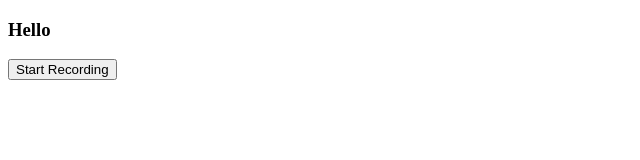
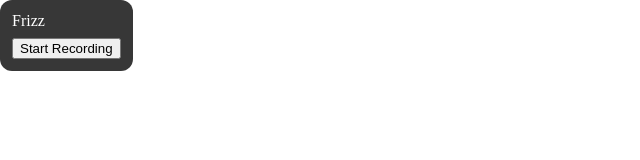
Before and after one commit to bgao8/Learning-Reinforcement, an Electron app: page client/index.html in a window 640 px wide. Drawn offline with Linux system fonts and the light colour scheme.

Commit message:
Made window more akin to that of a clickthrough overlay design.

```diff
--- a/client/index.html
+++ b/client/index.html
@@ -1,14 +1,16 @@
 <!DOCTYPE html>
 <html>
     <head>
+        <meta charset="UTF-8">
         <title>Frizz</title>
+        <link rel="stylesheet" href="styles.css">
     </head>
 
     <body>
-        <h3>Hello</h3>
-        <!-- <script>window.api.log("page loaded")</script> -->
-
-        <button id="toggle-record" type="button">Start Recording</button>
+        <div class="panel">
+            <div class="drag-handle">Frizz</div>
+            <button id="toggle-record" type="button">Start Recording</button>
+        </div>
         <script src="renderer.js"></script>
     </body>
 </html>
--- a/client/main.js
+++ b/client/main.js
@@ -11,7 +11,10 @@ function createWindow() {
         title: "Frizz",
         webPreferences: {
             preload: path.join(__dirname, "preload.js")
-        }
+        },
+        transparent: true,
+        frame: false,
+        hasShadow: false,
     })
     win.loadFile("index.html")
     return win
--- /dev/null
+++ b/client/styles.css
@@ -0,0 +1,22 @@
+html, body {
+    background: transparent;
+    margin: 0;
+}
+
+.panel {
+    background: rgba(20, 20, 20, 0.85);   /* last number is opacity */
+    color: white;
+    border-radius: 12px;
+    padding: 12px;
+    width: fit-content;
+}
+
+.drag-handle {
+    -webkit-app-region: drag;      /* dragging this element moves the window */
+    cursor: grab;
+    padding-bottom: 8px;
+}
+
+button {
+    -webkit-app-region: no-drag;   /* buttons inside a drag area must opt out to stay clickable */
+}
```
